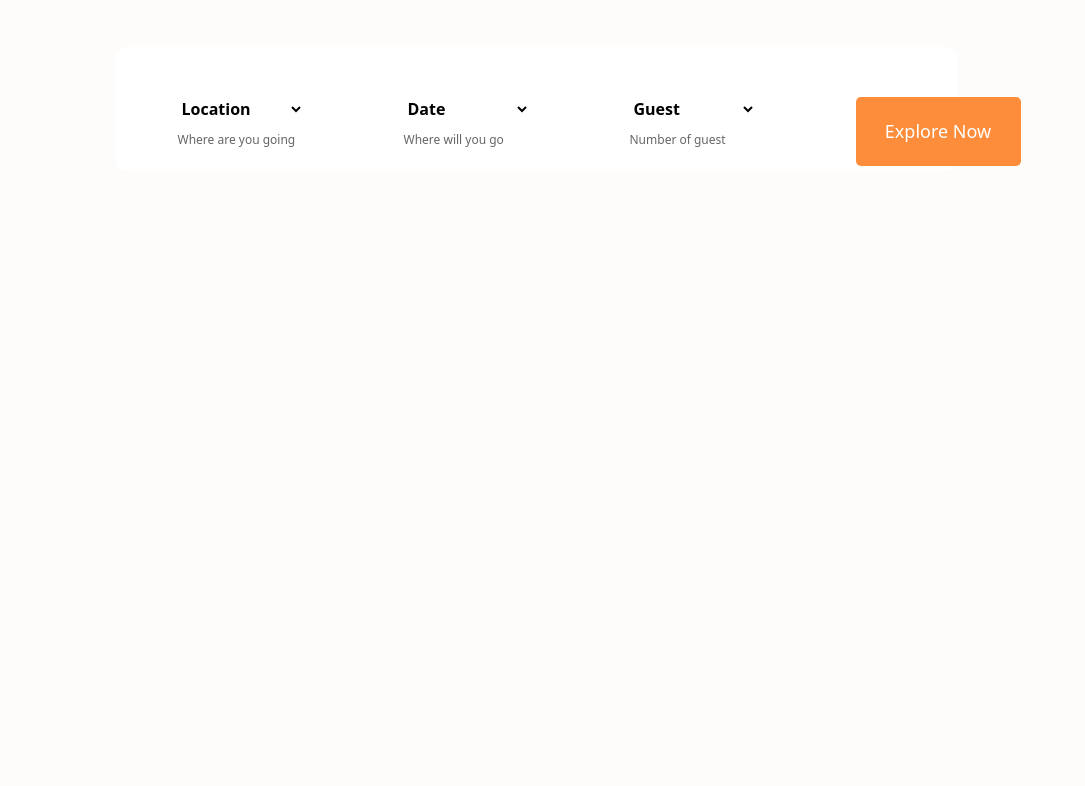
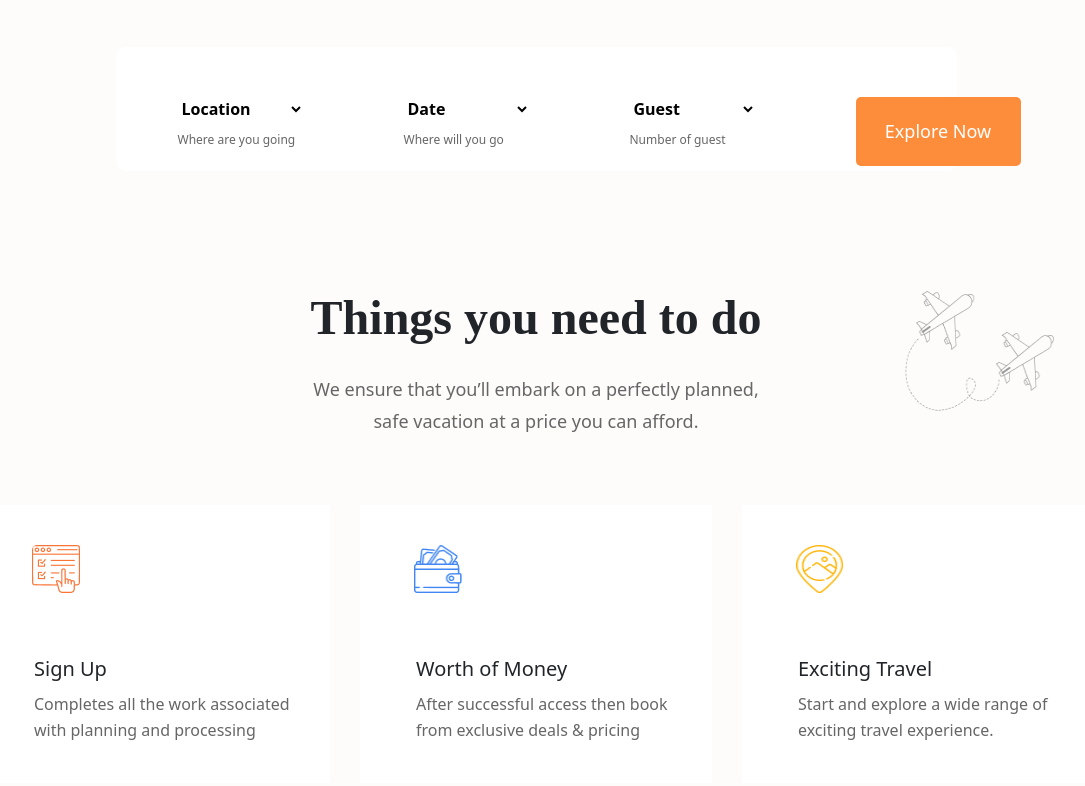
Before and after one commit to ruben-duarte/Trabook, a plain HTML site: page index.html in a window 1280 px wide. Shown: the part 559-1345 px from the top of the page, without its empty margins (104-1189 px from the left). Before the commit the page ends 800 px from the top, so only its background shows below. Drawn offline with nearby package versions, Linux system fonts and the light colour scheme; a web font is replaced by a local one.

Commit message:
advantages component

```diff
--- a/index.html
+++ b/index.html
@@ -100,9 +100,51 @@
             <input type="submit" value="Explore Now">
         </div>
     </form>
+    </div>
 
+    <!-- ventajas/things you need to do -->
+    <section class="advantages">
+       <div class="container">
+          <div class="row text-center mb-5">
+              <h2>Things you need <span>to do</span></h2>
+              <p >We ensure that you’ll embark on a perfectly planned, safe vacation at a price you can afford. </p>
+              <img src="./images/2_ventajas/planes-ventajas.png" alt="planes" class="planes-adavantages">
+            </div>
+          <div class="row">
 
-    </div>
+            <div class="card-group ">
+              <div class="card">
+                <img src="./icons/signup-icon.png" class="card-img-top" alt="sign up" class="sign-up-icon">
+                <div class="card-body">
+                  <h5 class="card-title">Sign Up</h5>
+                  <p class="card-text">Completes all the work associated with planning and processing</p>
+
+                </div>
+              </div>
+              <div class="card">
+                <img src="./icons/money-icon.png" class="card-img-top" alt="money icon">
+                <div class="card-body">
+                  <h5 class="card-title">Worth of Money</h5>
+                  <p class="card-text">After successful access then book from exclusive deals & pricing</p>
+
+                </div>
+              </div>
+              <div class="card">
+                <img src="./icons/travel-icon.png" class="card-img-top" alt="travel icon">
+                <div class="card-body">
+                  <h5 class="card-title">Exciting Travel
+                  </h5>
+                  <p class="card-text">Start and explore a wide range of exciting travel experience.</p>
+
+                </div>
+              </div>
+            </div>
+
+            </div>
+          </div>
+       </div>
+
+    </section>
 
 
     <script src="https://cdn.jsdelivr.net/npm/bootstrap@5.0.2/dist/js/bootstrap.bundle.min.js" integrity="sha384-MrcW6ZMFYlzcLA8Nl+NtUVF0sA7MsXsP1UyJoMp4YLEuNSfAP+JcXn/tWtIaxVXM" crossorigin="anonymous"></script>
--- a/styles/main.css
+++ b/styles/main.css
@@ -152,3 +152,69 @@ select {
     background-color: #FFFFFF;
     border: none;
 }
+
+/*advantages*/
+
+.advantages{
+    margin-top: 120px;
+    margin-bottom: 120px;
+}
+
+.planes-adavantages {
+    position: absolute;
+    width: 179.9px;
+    height: 130.73px;
+    left: 990px;
+}
+
+.advantages h2 {
+    font-size: 48px;
+    font-weight: 700;
+    line-height: 54px;
+    font-family: 'Volkhov';
+}
+
+.advantages p {
+    font-size: 18px;
+    font-weight: 400;
+    line-height: 32px;
+    width: 470px;
+    color: #666666;
+    margin: 20px auto;
+}
+
+.card-img-top {
+    width: 48px;
+    height: 48px;
+    margin-top: 40px;
+    margin-left: 54px;
+    margin-bottom: 48px;
+}
+
+.card {
+    width: 370px;
+    height: 278px;
+    border: none;
+  }
+
+
+.card p {
+    font-size: 16px;
+    line-height: 26px;
+    font-weight: 400;
+    width: 290px;
+    color: #666666;
+    margin-bottom: 37px;
+    margin-top: 10px;
+    margin-left: 40px;
+    margin-right: 40px;
+
+}
+
+.card-group {
+    gap: 30px;
+}
+
+.card-title {
+    margin-left: 40px;
+}
```
